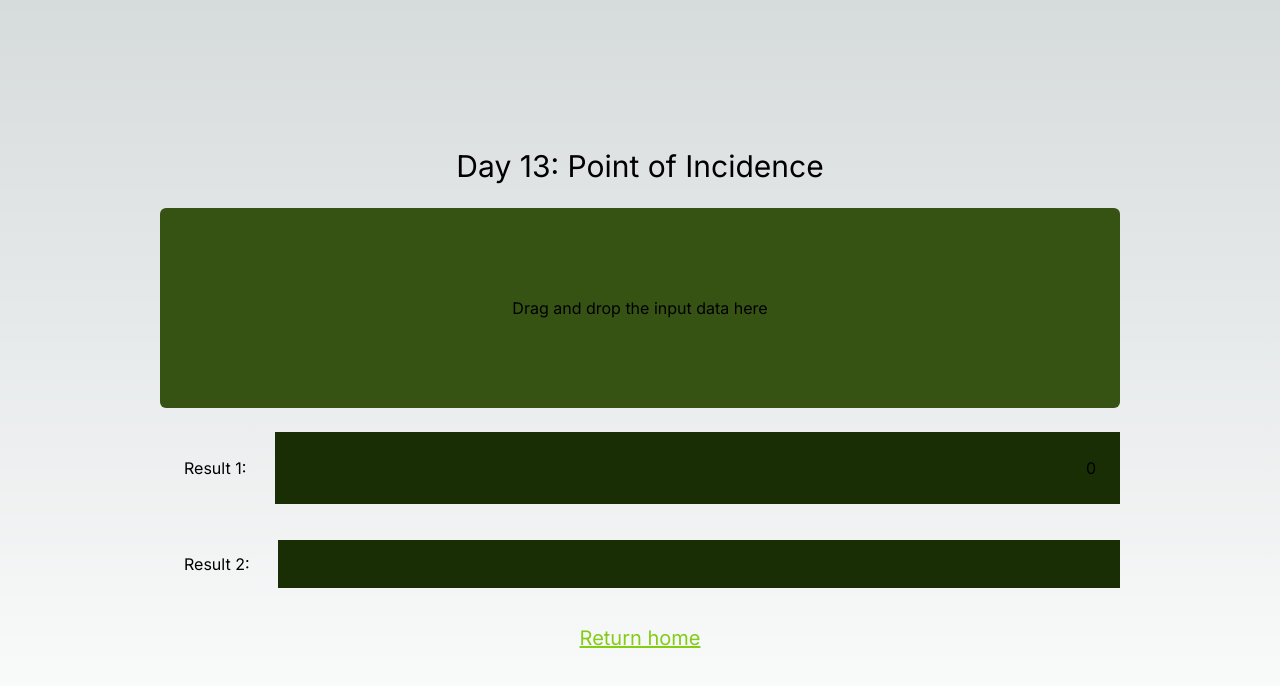
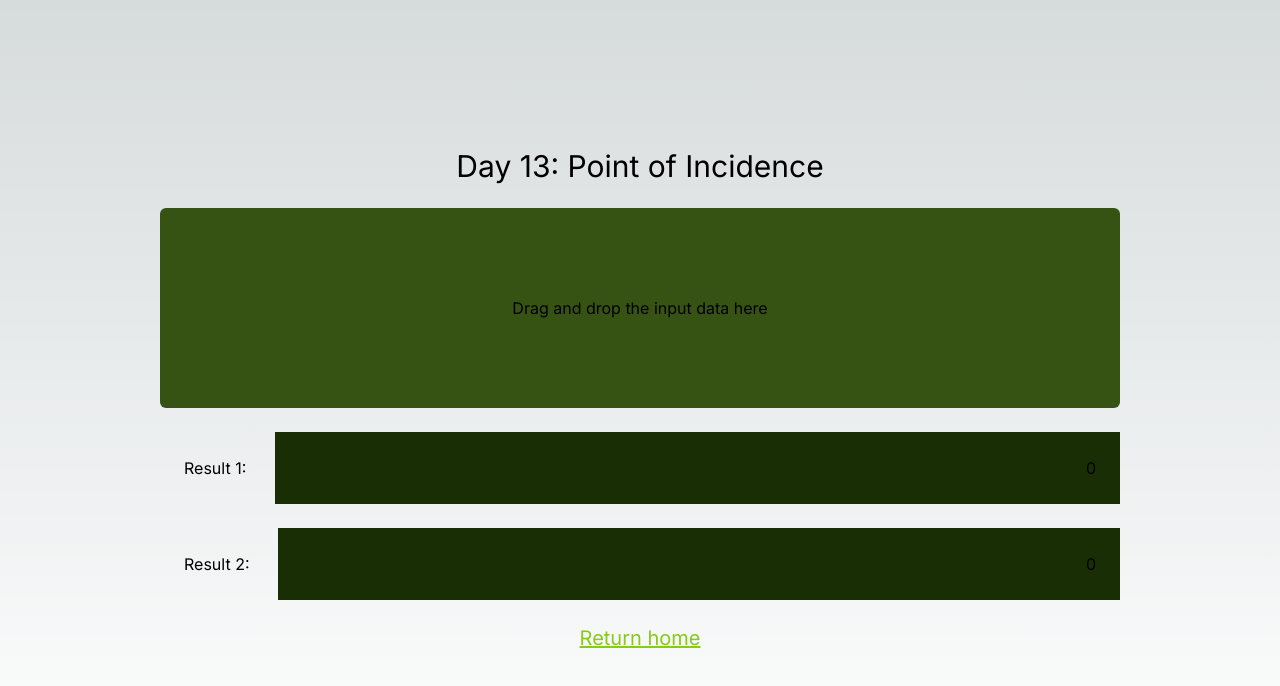
Before and after one commit to telperion/adventofcode-2023, a Next.js app: page /day13 in a window 1280 px wide. Shown: the top 686 px of the page. Built offline with nearby package versions, Linux system fonts and the light colour scheme.

Commit message:
13.2 works!
surprised that worked so *quickly*

```diff
--- a/src/app/day13/page.tsx
+++ b/src/app/day13/page.tsx
@@ -38,24 +38,38 @@ class Valley {
         })
     }
 
-    testSymmetry(horizontal: boolean): number {
+    testSymmetry(horizontal: boolean, findSmudge: boolean = false): number {
         var oriented = horizontal ? this.field : this.fieldFlip
         console.log(oriented)
 
         for (let i = 1; i < oriented.length; i++) {
+            var smudgesFound = 0
             var matching = true
             for (let j = 0; i + j < oriented.length && i - j - 1 >= 0; j++) {
                 if (oriented[i + j] != oriented[i - j - 1]) {
-                    matching = false
-                    break
+                    if (findSmudge) {
+                        for (let k = 0; k < oriented[i].length; k++) {
+                            if (oriented[i + j][k] != oriented[i - j - 1][k]) {
+                                smudgesFound++
+                            }
+                        }
+                        if (smudgesFound > 1) {
+                            matching = false
+                            break
+                        }
+                    }
+                    else {
+                        matching = false
+                        break
+                    }
                 }
             }
-            if (matching) {
-                console.log(`>>> symmetry across ${i}`)
+            if (matching && (!findSmudge || smudgesFound == 1)) {
+                console.log(`>>> symmetry across ${i} (find smudge: ${findSmudge})`)
                 return i
             }
         }
-        console.log(`!!! no symmetry found`)
+        console.log(`!!! no symmetry found (find smudge: ${findSmudge})`)
         return 0
     }
 }
@@ -86,20 +100,26 @@ export default function Day13Component() {
             lastBlank = nextBlank
         }
 
-        var totalValleyReflection = 0
+        var totalValleyReflection1 = 0
         valleys.forEach((v) => {
-            totalValleyReflection += v.testSymmetry(false)
-            totalValleyReflection += v.testSymmetry(true) * 100
+            totalValleyReflection1 += v.testSymmetry(false)
+            totalValleyReflection1 += v.testSymmetry(true) * 100
         })
 
-        setResult1(totalValleyReflection.toString())
+        setResult1(totalValleyReflection1.toString())
         setDebugDisplay(debugAcc)
 
         // Part 1 end
         /*************************************************************/
         // Part 2 begin
 
-        //setResult2(totalRowResults2.toString())
+        var totalValleyReflection2 = 0
+        valleys.forEach((v) => {
+            totalValleyReflection2 += v.testSymmetry(false, true)
+            totalValleyReflection2 += v.testSymmetry(true, true) * 100
+        })
+
+        setResult2(totalValleyReflection2.toString())
         setDebugDisplay(debugAcc)
 
         // Part 2 end
```
